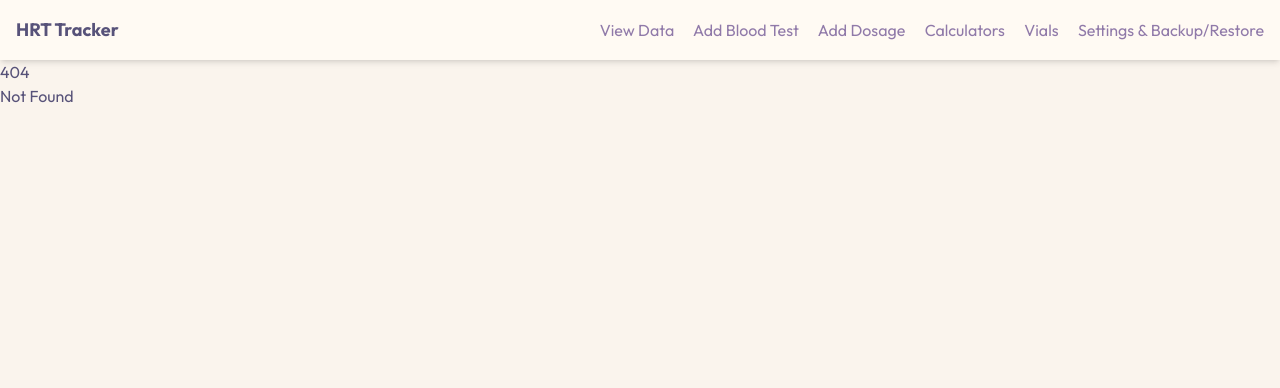
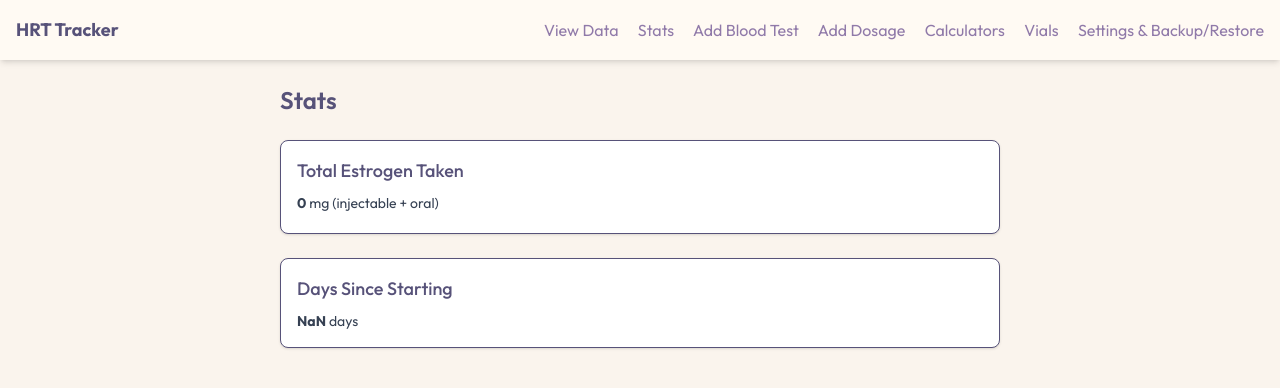
Before and after one commit to chaos-dotcom/hrt-tracker, a SvelteKit app: page /stats in a window 1280 px wide. Before the commit this address had no page. Shown: the top 388 px of the page. Built offline with nearby package versions, Linux system fonts and the light colour scheme.

Commit message:
feat: add Stats page with estrogen totals, volume estimate, days

```diff
--- a/src/routes/+layout.svelte
+++ b/src/routes/+layout.svelte
@@ -23,6 +23,11 @@
 					href="/view"
 					class="text-latte-rose-pine-iris transition-colors hover:text-rose-pine-love dark:text-rose-pine-iris"
 					>View Data</a
+				>
+				<a
+					href="/stats"
+					class="text-latte-rose-pine-iris transition-colors hover:text-rose-pine-love dark:text-rose-pine-iris"
+					>Stats</a
 				>
 				<a
 					href="/create/blood-test"
--- /dev/null
+++ b/src/routes/stats/+page.svelte
@@ -0,0 +1,100 @@
+<script lang="ts">
+  export const ssr = false;
+
+  import { hrtData } from '$lib/storage.svelte';
+
+  const DAY_MS = 24 * 60 * 60 * 1000;
+
+  // Records
+  const estrogenRecords = $derived(
+    (hrtData.data.dosageHistory ?? []).filter(
+      (d) => d.medicationType === 'injectableEstradiol' || d.medicationType === 'oralEstradiol'
+    )
+  );
+  const injectableRecords = $derived(
+    (hrtData.data.dosageHistory ?? []).filter((d) => d.medicationType === 'injectableEstradiol')
+  );
+
+  // Totals (mg)
+  const totalEstrogenMg = $derived(
+    estrogenRecords.reduce((sum, d) => sum + (d.unit === 'mg' ? d.dose : 0), 0)
+  );
+  const totalInjectionMg = $derived(
+    injectableRecords.reduce((sum, d) => sum + (d.unit === 'mg' ? d.dose : 0), 0)
+  );
+
+  // User-assumed concentration for volume estimation (mg/mL)
+  let assumedConcMgPerMl = $state(40);
+
+  // Estimated volume (mL) for injections
+  const totalInjectionMl = $derived(
+    assumedConcMgPerMl > 0 ? totalInjectionMg / assumedConcMgPerMl : NaN
+  );
+
+  // Days since first recorded dose (any medication)
+  const firstDoseDate = $derived(() => {
+    const all = hrtData.data.dosageHistory ?? [];
+    if (all.length === 0) return null as number | null;
+    return Math.min(...all.map((d) => d.date));
+  });
+  const totalDaysSinceStart = $derived(
+    firstDoseDate !== null ? Math.floor((Date.now() - (firstDoseDate as number)) / DAY_MS) : null
+  );
+
+  function fmt(n: number, decimals = 2): string {
+    if (!isFinite(n)) return '—';
+    const s = n.toFixed(decimals);
+    return s.replace(/\.?0+$/, '');
+  }
+  function fmtIUFromMl(ml: number): string {
+    if (!isFinite(ml)) return '—';
+    return String(Math.round(ml * 100)); // 1 mL = 100 IU
+  }
+</script>
+
+<div class="p-6 space-y-6 max-w-3xl mx-auto">
+  <h1 class="text-2xl font-semibold">Stats</h1>
+
+  <section class="border rounded-lg p-4 bg-white dark:bg-rose-pine-surface shadow">
+    <h2 class="text-lg font-medium mb-2">Total Estrogen Taken</h2>
+    <div class="text-sm text-gray-700 dark:text-gray-300">
+      <div class="mb-1">
+        <strong>{fmt(totalEstrogenMg, 2)}</strong> mg (injectable + oral)
+      </div>
+
+      {#if injectableRecords.length > 0}
+        <div class="mt-3">
+          <label class="block text-sm font-medium mb-1">Assumed injectable concentration (for volume estimate)</label>
+          <div class="flex items-center gap-2">
+            <input
+              type="number"
+              min="0"
+              step="0.1"
+              class="border rounded px-2 py-1 w-28"
+              bind:value={assumedConcMgPerMl}
+            />
+            <span>mg/mL</span>
+          </div>
+          <div class="mt-2">
+            Estimated total injection volume:
+            <strong>{isFinite(totalInjectionMl) ? fmt(totalInjectionMl, 3) : '—'}</strong> mL
+            {#if isFinite(totalInjectionMl)}(<strong>{fmtIUFromMl(totalInjectionMl)}</strong> IU){/if}
+          </div>
+        </div>
+      {/if}
+    </div>
+  </section>
+
+  <section class="border rounded-lg p-4 bg-white dark:bg-rose-pine-surface shadow">
+    <h2 class="text-lg font-medium mb-2">Days Since Starting</h2>
+    {#if totalDaysSinceStart !== null}
+      <div class="text-sm text-gray-700 dark:text-gray-300">
+        <strong>{totalDaysSinceStart}</strong> days
+      </div>
+    {:else}
+      <div class="text-sm text-gray-500 dark:text-gray-400 italic">
+        No doses recorded yet.
+      </div>
+    {/if}
+  </section>
+</div>
```
